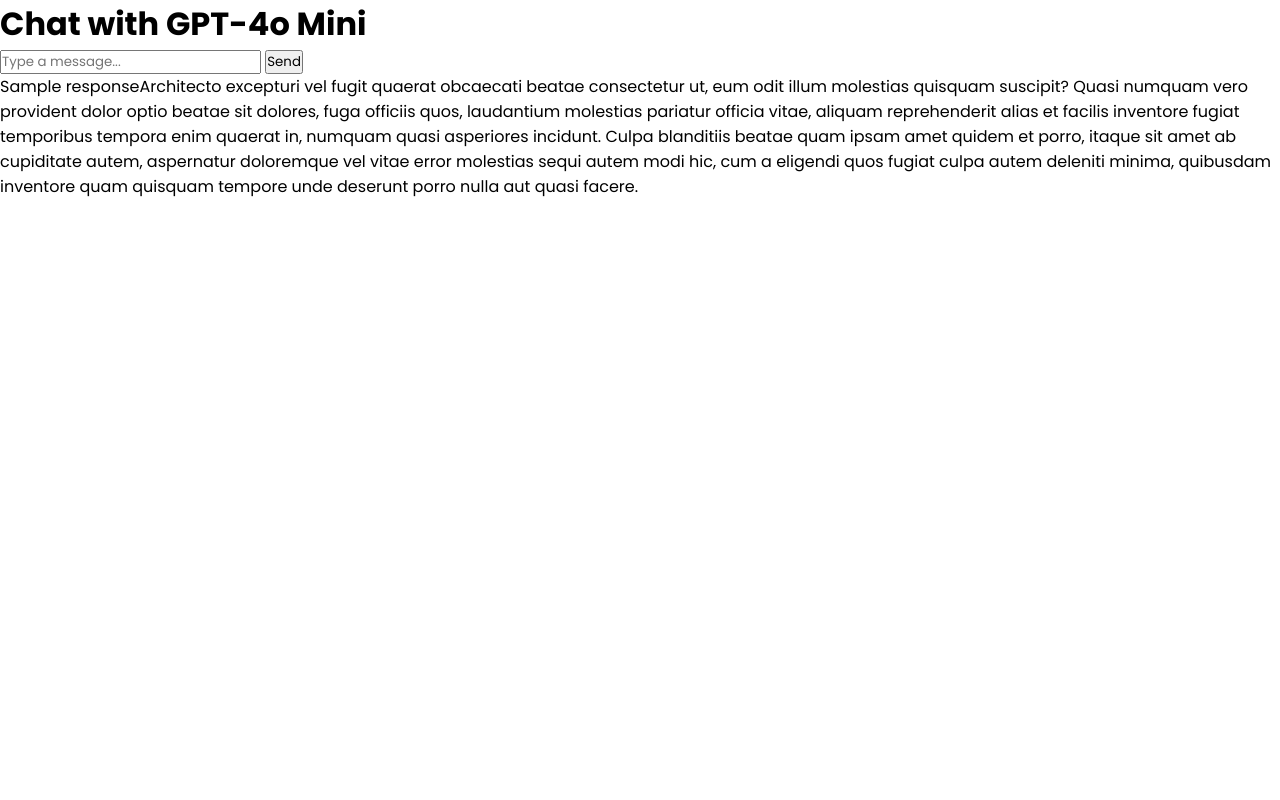
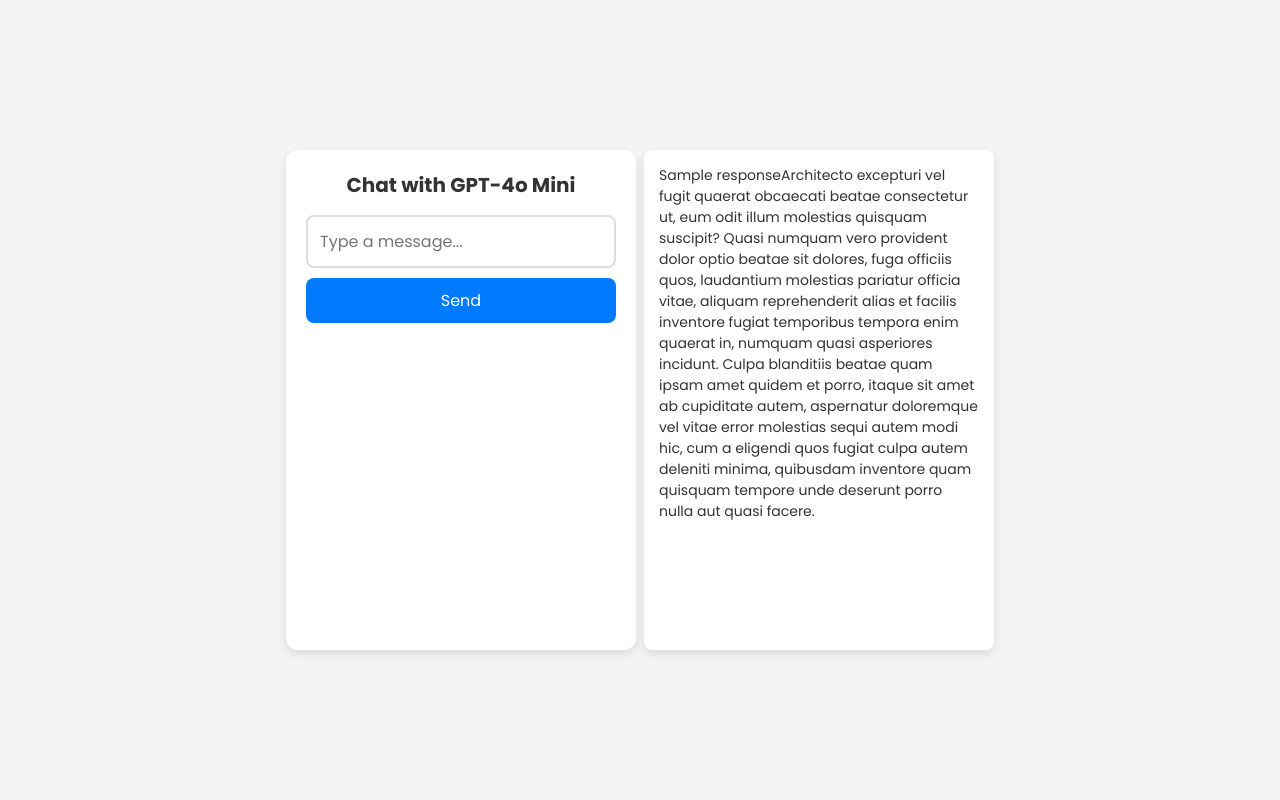
Before and after one commit to Markivanarcega01/kunwariactivator, a Django app: template kunwariwebpage/templates/kunwariwebpage/index.html in a window 1280 px wide. Run offline with Django 5.2, Linux system fonts and the light colour scheme; the template is opened without the code that fills it: most values are stand-ins (such as "Sample title", 1, 10 or a date in 2020).

Commit message:
update: added style for index

```diff
--- a/kunwariwebpage/templates/kunwariwebpage/index.html
+++ b/kunwariwebpage/templates/kunwariwebpage/index.html
@@ -1,11 +1,16 @@
 {% extends 'kunwariwebpage/base.html'%}
 {% block maincontent %}
 
-<form action="{% url 'kunwariwebpage:chatbot'%}" method="post" enctype="multipart/form-data">
-    <h1>Chat with GPT-4o Mini</h1>
-    <input type="text" id="prompt" placeholder="Type a message..." name="prompt">
-    <button type="submit">Send</button>
-</form>
+<body class="body-index">
+    <form action="{% url 'kunwariwebpage:chatbot'%}" method="post" enctype="multipart/form-data">
+        <h1>Chat with GPT-4o Mini</h1>
+        <input type="text" id="prompt" placeholder="Type a message..." name="prompt">
+        <button type="submit">Send</button>
+    </form>
 
-    <div id="chat_response">{{response}}{% lorem 1 b random %}</div>
+    <div id="chat_response">
+        {{response}}{% lorem 1 b random %}
+    </div>
+</body>
+
 {% endblock %}
--- a/static/kunwariwebpage/style.css
+++ b/static/kunwariwebpage/style.css
@@ -232,3 +232,79 @@
     font-size: 30px;
   }
 }
+
+/* Index */
+body.body-index {
+  font-family: 'Poppins', sans-serif;
+  background-color: #f4f4f4;
+  display: flex;
+  justify-content: center;
+  align-items: center;
+  height: 100vh;
+  margin: 0;
+}
+
+.body-index form {
+  background: #fff;
+  padding: 20px;
+  border-radius: 12px;
+  box-shadow: 0px 4px 10px rgba(0, 0, 0, 0.1);
+  width: 350px;
+  height: 500px;
+  text-align: center;
+}
+
+.body-index h1 {
+  font-size: 20px;
+  margin-bottom: 15px;
+  color: #333;
+}
+
+.body-index input[type="text"] {
+  width: 100%;
+  padding: 12px;
+  border: 2px solid #ddd;
+  border-radius: 8px;
+  font-size: 16px;
+  outline: none;
+  transition: border 0.3s;
+  resize: none;
+  min-height: 40px;
+  max-height: 120px;
+  overflow-y: auto;
+}
+
+.body-index input[type="text"]:focus {
+  border-color: #007bff;
+}
+
+.body-index button {
+  background: #007bff;
+  color: #fff;
+  border: none;
+  padding: 10px 15px;
+  margin-top: 10px;
+  border-radius: 8px;
+  cursor: pointer;
+  font-size: 16px;
+  width: 100%;
+  transition: background 0.3s;
+}
+
+.body-index button:hover {
+  background: #0056b3;
+}
+
+.body-index #chat_response {
+  margin-left: 8px;
+  background: #fff;
+  padding: 15px;
+  border-radius: 8px;
+  box-shadow: 0px 4px 10px rgba(0, 0, 0, 0.1);
+  font-size: 14px;
+  color: #333;
+  max-width: 350px;
+  height: 500px;
+  text-align: left;
+  overflow-y: auto;
+}
```
Also changed, not shown: kunwariwebpage/static/kunwariwebpage/style.css (+76 -0 lines).
